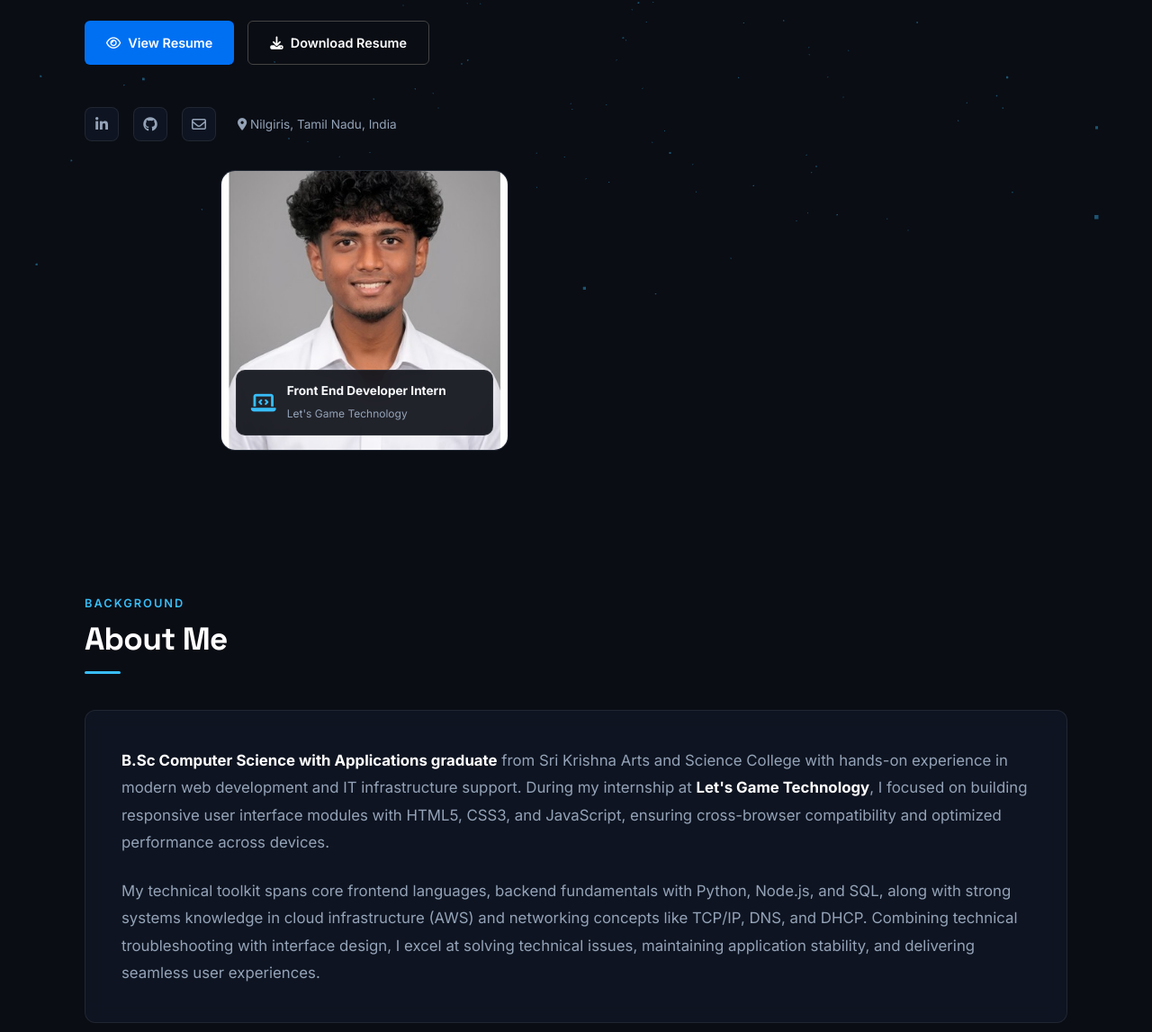
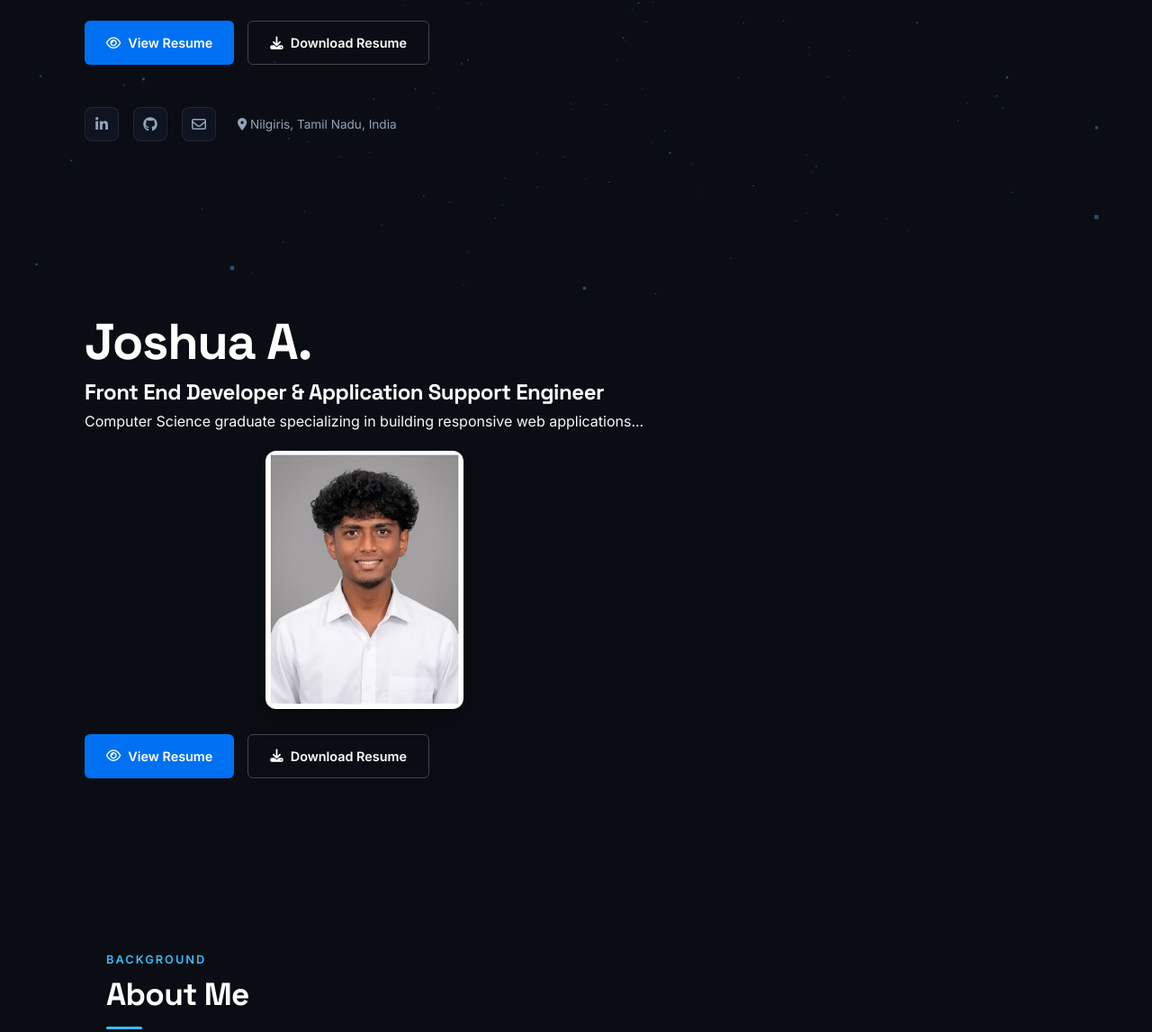
Before and after one commit to joshuaa-19/Joshua-portfolio, a plain HTML site: page index.html in a window 1280 px wide. Shown: the part 469-1616 px from the top of the page at 90% size. Drawn offline with nearby package versions, Linux system fonts and the light colour scheme.

Commit message:
Restore original photo layout and remove bottom modal box

```diff
--- a/index.html
+++ b/index.html
@@ -67,20 +67,28 @@
       </div>
 
       <!-- Right Side: User Photo -->
-      <div class="hero-image-wrapper js-tilt-card">
-        <div class="image-frame">
-          <img src="profile.jpg" alt="Joshua A" id="userPhoto" onerror="this.src='https://images.unsplash.com/photo-1534528741775-53994a69daeb?auto=format&fit=crop&w=600&q=80'">
-          <div class="experience-badge">
-            <i class="fa-solid fa-laptop-code"></i>
-            <div>
-              <strong>Front End Developer Intern</strong>
-              <span>Let's Game Technology</span>
-            </div>
-          </div>
+      <header id="hero" class="hero">
+    <div class="hero-content">
+        <h1>Joshua A.</h1>
+        <h2>Front End Developer & Application Support Engineer</h2>
+        <p>Computer Science graduate specializing in building responsive web applications...</p>
+
+        <!-- Your Profile Photo in its original placement -->
+        <div class="hero-image">
+            <img src="./profile.jpg" alt="Joshua A" class="profile-pic">
         </div>
-      </div>
+
+        <!-- Clean Drive Resume Buttons -->
+        <div class="hero-actions">
+            <a href="https://drive.google.com/file/d/YOUR_FILE_ID/view" target="_blank" class="btn btn-primary">
+                <i class="fa-regular fa-eye"></i> View Resume
+            </a>
+            <a href="https://drive.google.com/uc?export=download&id=YOUR_FILE_ID" class="btn btn-secondary">
+                <i class="fa-solid fa-download"></i> Download Resume
+            </a>
+        </div>
     </div>
-  </header>
+</header>
 
   <!-- Streamlined 2-Paragraph About Section -->
   <section id="about" class="section">
--- a/style.css
+++ b/style.css
@@ -266,25 +266,16 @@
 }
 
 /* Image Card Right */
-.hero-image-wrapper {
-  position: relative;
+.hero-image {
+    margin: 20px 0;
+    text-align: center;
 }
 
-.image-frame {
-  position: relative;
-  border-radius: 16px;
-  overflow: hidden;
-  border: 1px solid var(--border-color);
-  background: var(--bg-card);
-  max-width: 320px;
-  margin: 0 auto;
-}
-
-.image-frame img {
-  width: 100%;
-  height: 310px;
-  object-fit: cover;
-  display: block;
+.profile-pic {
+    width: 220px;
+    height: auto;
+    border-radius: 12px;
+    box-shadow: 0 8px 24px rgba(0, 0, 0, 0.4);
 }
 
 .experience-badge {
```
